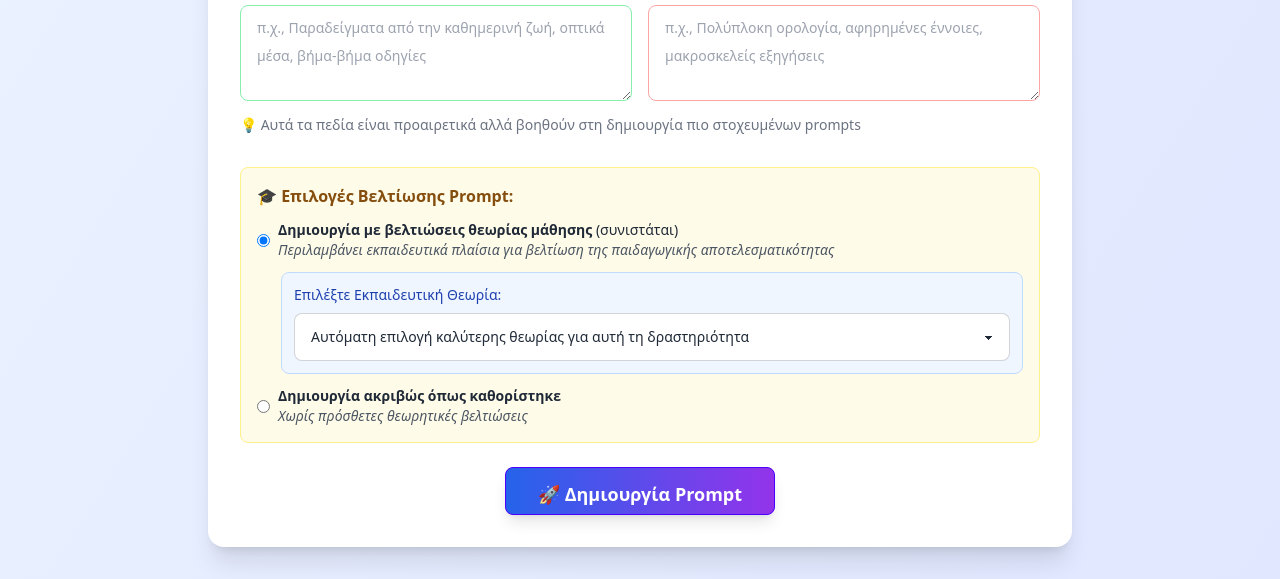
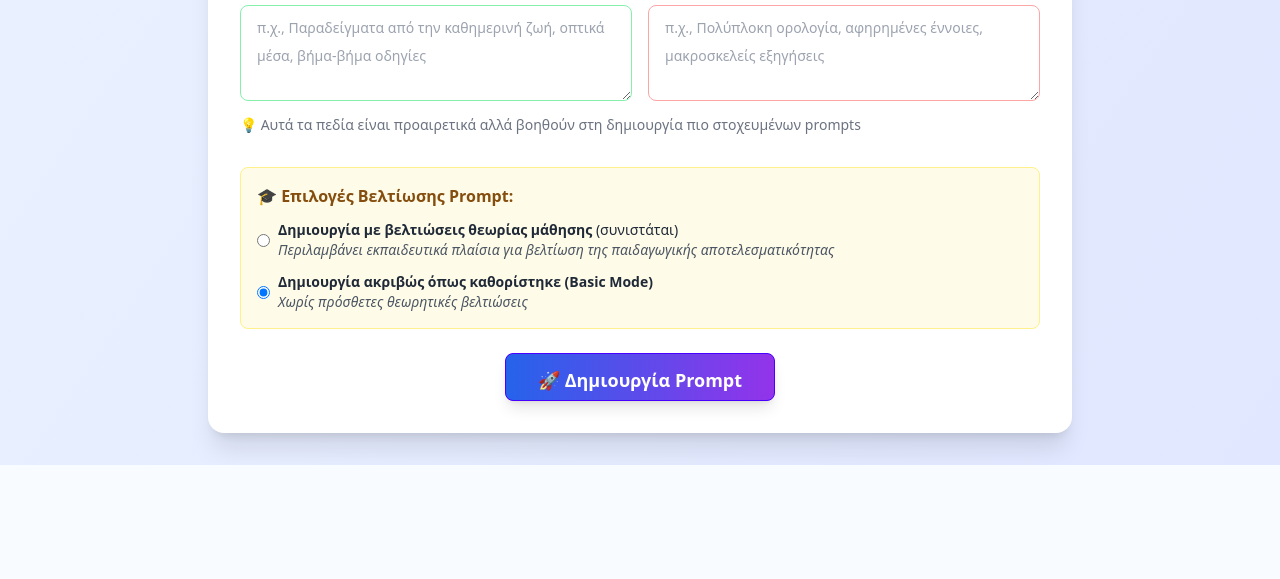
Before and after one commit to dourvas/eduprompt-studio, a Django app: template generator/templates/generator/index.html in a window 1280 px wide. Shown: the part 1461-2040 px from the top of the page. After the commit the page ends 1926 px from the top, so only its background shows below. Run offline with Django 5.2, Linux system fonts and the light colour scheme; the template is opened without the code that fills it, so the values that code supplies are empty; some libraries are stand-ins or nearby versions.

```diff
--- a/generator/templates/generator/index.html
+++ b/generator/templates/generator/index.html
@@ -382,7 +382,7 @@
   <h4 class="font-semibold text-yellow-800 mb-3">🎓 Επιλογές Βελτίωσης Prompt:</h4>
   <div class="space-y-3">
     <label class="flex items-center">
-      <input type="radio" name="enhancement" value="enhanced" class="mr-2" checked>
+      <input type="radio" name="enhancement" value="enhanced" class="mr-2">
       <span class="text-sm">
         <strong>Δημιουργία με βελτιώσεις θεωρίας μάθησης</strong> (συνιστάται)
         <br><em class="text-gray-600">Περιλαμβάνει εκπαιδευτικά πλαίσια για βελτίωση της παιδαγωγικής αποτελεσματικότητας</em>
@@ -428,9 +428,9 @@
     </div>
 
     <label class="flex items-center">
-      <input type="radio" name="enhancement" value="basic" class="mr-2">
+      <input type="radio" name="enhancement" value="basic" class="mr-2" checked>
       <span class="text-sm">
-        <strong>Δημιουργία ακριβώς όπως καθορίστηκε</strong>
+        <strong>Δημιουργία ακριβώς όπως καθορίστηκε (Basic Mode)</strong>
         <br><em class="text-gray-600">Χωρίς πρόσθετες θεωρητικές βελτιώσεις</em>
       </span>
     </label>
```
